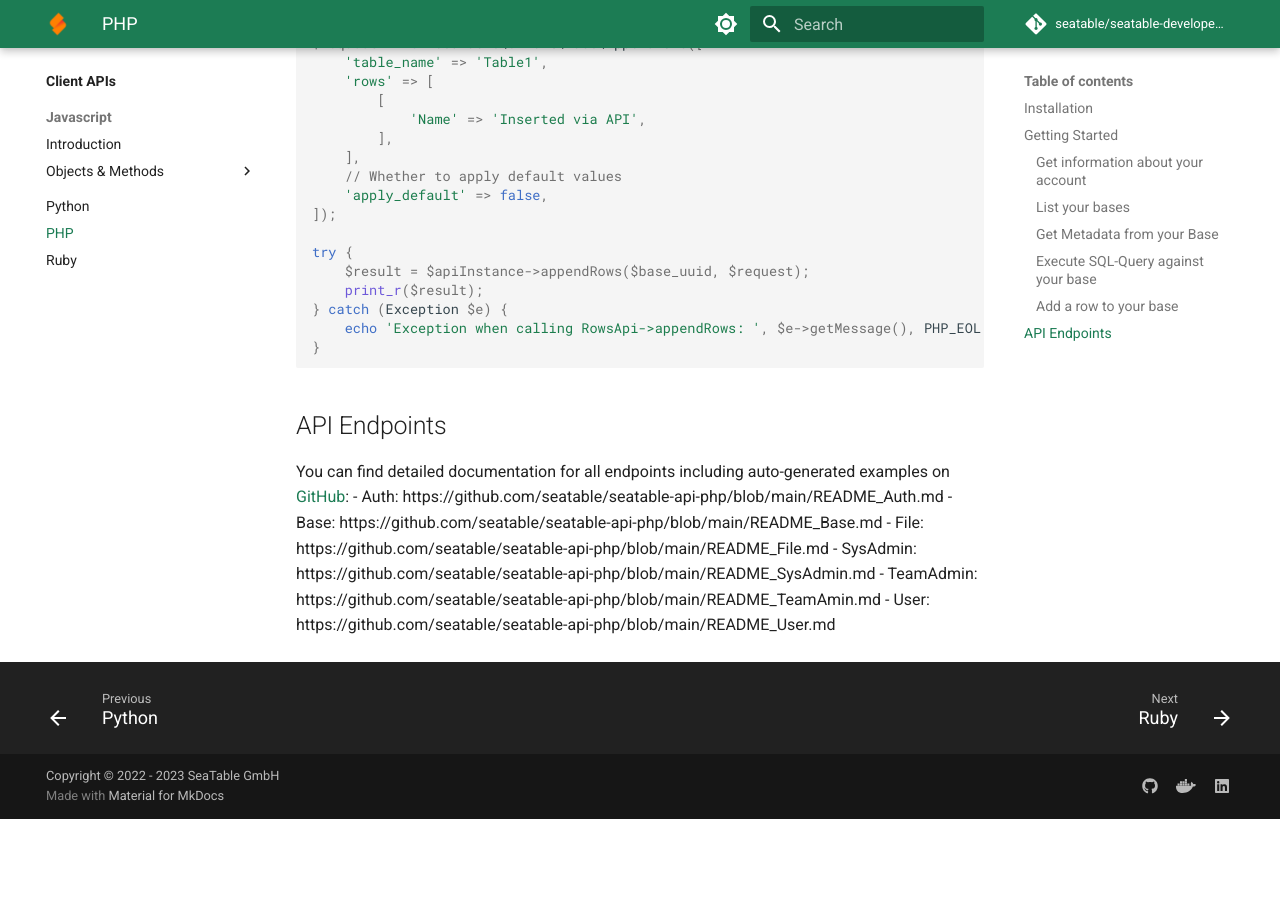
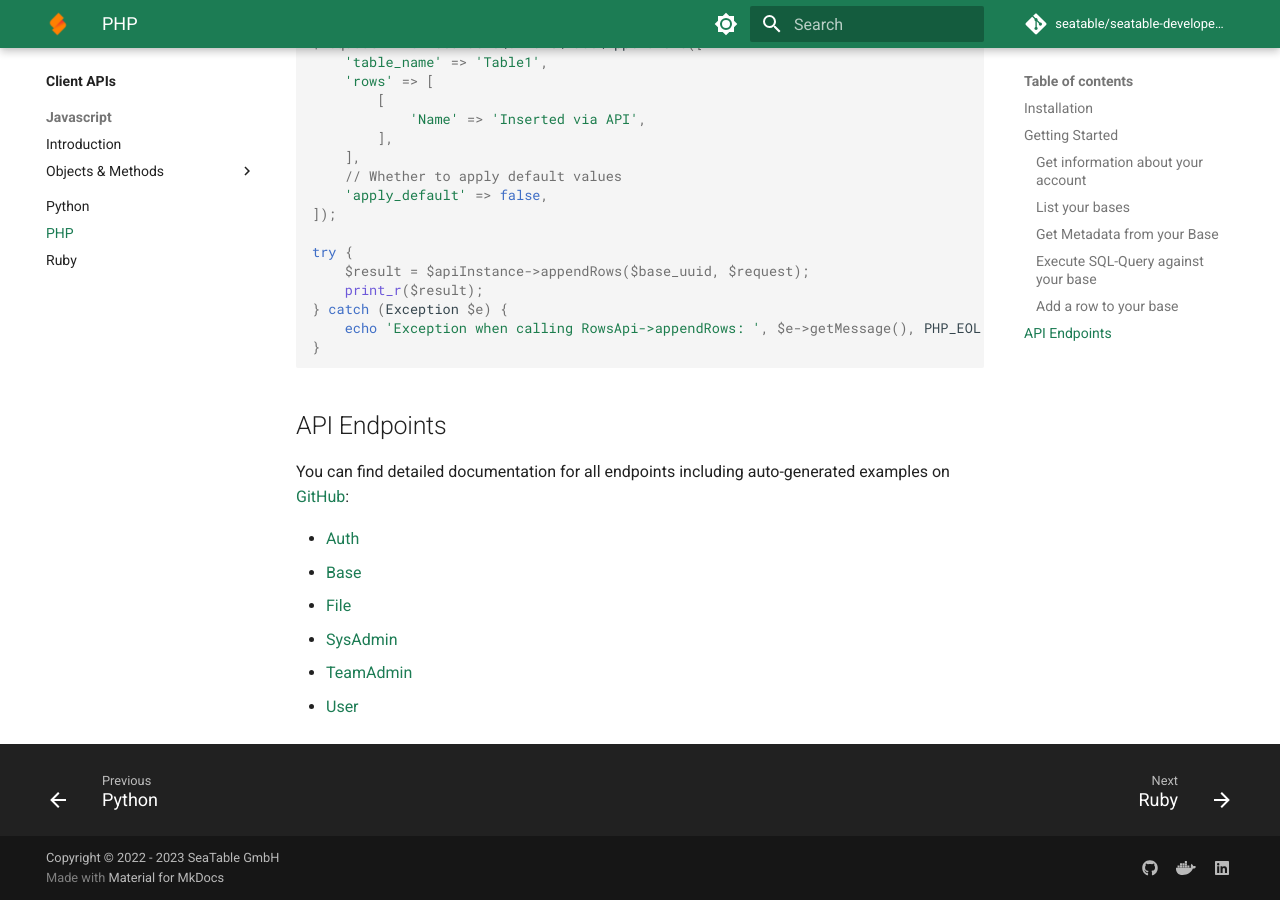
Before and after one commit to seatable/seatable-developer-docs, an MkDocs documentation site: the page built from docs/clients/php_api.md, in a window 1280 px wide and 900 px high, scrolled down 3497 px. Built offline with MkDocs 1.6.1 and Material for MkDocs 9.7.7, drawn with Linux system fonts in a browser that asks for light colours; comment, search, counter and statistics services are not loaded; before the commit the page ends 4316 px from its top, so only the background shows below that; part of the change alters nothing that is shown.

Commit message:
Fix links

```diff
--- a/docs/clients/php_api.md
+++ b/docs/clients/php_api.md
@@ -177,9 +177,10 @@ try {
 ## API Endpoints
 
 You can find detailed documentation for all endpoints including auto-generated examples on [GitHub](https://github.com/seatable/seatable-api-php):
- - Auth: https://github.com/seatable/seatable-api-php/blob/main/README_Auth.md
- - Base: https://github.com/seatable/seatable-api-php/blob/main/README_Base.md
- - File: https://github.com/seatable/seatable-api-php/blob/main/README_File.md
- - SysAdmin: https://github.com/seatable/seatable-api-php/blob/main/README_SysAdmin.md
- - TeamAdmin: https://github.com/seatable/seatable-api-php/blob/main/README_TeamAmin.md
- - User: https://github.com/seatable/seatable-api-php/blob/main/README_User.md
+
+ - [Auth](https://github.com/seatable/seatable-api-php/blob/main/README_Auth.md)
+ - [Base](https://github.com/seatable/seatable-api-php/blob/main/README_Base.md)
+ - [File](https://github.com/seatable/seatable-api-php/blob/main/README_File.md)
+ - [SysAdmin](https://github.com/seatable/seatable-api-php/blob/main/README_SysAdmin.md)
+ - [TeamAdmin](https://github.com/seatable/seatable-api-php/blob/main/README_TeamAmin.md)
+ - [User](https://github.com/seatable/seatable-api-php/blob/main/README_User.md)
```
